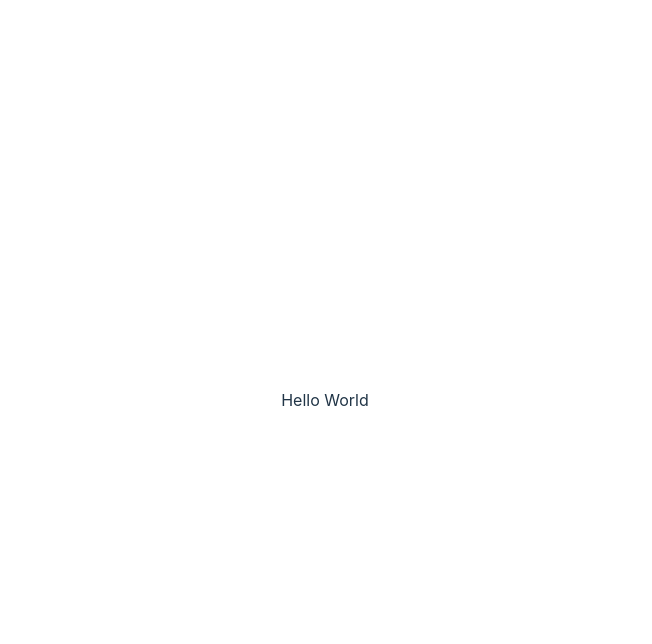
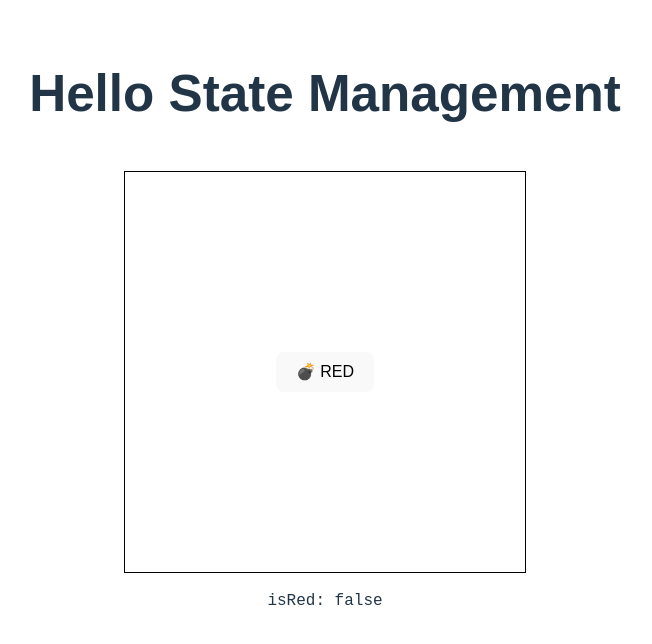
Before and after one commit to rdzcn/react-state-management, a React (Vite) app: page / in a window 1280 px wide. Shown: the top 644 px of the page, without its empty margins (315-967 px from the left). Built offline with nearby package versions, Linux system fonts and the light colour scheme.

Commit message:
initial State

```diff
--- a/src/App.css
+++ b/src/App.css
@@ -5,37 +5,31 @@
   text-align: center;
 }
 
-.logo {
-  height: 6em;
-  padding: 1.5em;
-  will-change: filter;
-}
-.logo:hover {
-  filter: drop-shadow(0 0 2em #646cffaa);
-}
-.logo.react:hover {
-  filter: drop-shadow(0 0 2em #61dafbaa);
+.App {
+  font-family: sans-serif;
+  text-align: center;
+  display: flex;
+  flex-direction: column;
+  align-items: center;
 }
 
-@keyframes logo-spin {
-  from {
-    transform: rotate(0deg);
-  }
-  to {
-    transform: rotate(360deg);
-  }
+.App .my-component {
+  width: 400px;
+  height: 400px;
+  border: 1px solid black;
+  display: grid;
+  place-items: center;
 }
 
-@media (prefers-reduced-motion: no-preference) {
-  a:nth-of-type(2) .logo {
-    animation: logo-spin infinite 20s linear;
-  }
+.App .my-component-red {
+  width: 400px;
+  height: 400px;
+  border: 1px solid black;
+  display: grid;
+  place-items: center;
+  background: red;
 }
 
-.card {
-  padding: 2em;
+.App .state-value::before {
+  content: attr(data-state-value);
 }
-
-.read-the-docs {
-  color: #888;
-}
--- a/src/App.jsx
+++ b/src/App.jsx
@@ -1,13 +1,13 @@
-import { useState } from 'react'
+import MyComponent from "./MyComponent";
 import './App.css'
 
-function App() {
-
+export default function App() {
   return (
     <div className="App">
-      Hello World
+      <h1 style={{ marginBottom: "48px" }}>Hello State Management</h1>
+      <div class="components-container">
+        <MyComponent />
+      </div>
     </div>
-  )
+  );
 }
-
-export default App
--- /dev/null
+++ b/src/MyComponent.jsx
@@ -0,0 +1,34 @@
+import { useState } from "react";
+
+const MyComponent = () => {
+  const [isRed, setIsRed] = useState(false);
+
+  return (
+    <div>
+      <div
+        class={
+          isRed
+            ? "my-component-red"
+            : "my-component"
+        }
+      >
+        <button
+          type="button"
+          onClick={() => {
+            const nextRedState = !isRed;
+            setIsRed(nextRedState);
+          }}
+        >
+          <span role="img" aria-label="bomb">
+            💣 RED
+          </span>
+        </button>
+      </div>
+      <div>
+        <pre class="state-value" data-state-value={`isRed: ${isRed}`}></pre>
+      </div>
+    </div>
+  );
+};
+
+export default MyComponent;
--- a/src/index.css
+++ b/src/index.css
@@ -27,7 +27,6 @@ a:hover {
 body {
   margin: 0;
   display: flex;
-  place-items: center;
   min-width: 320px;
   min-height: 100vh;
 }
```
